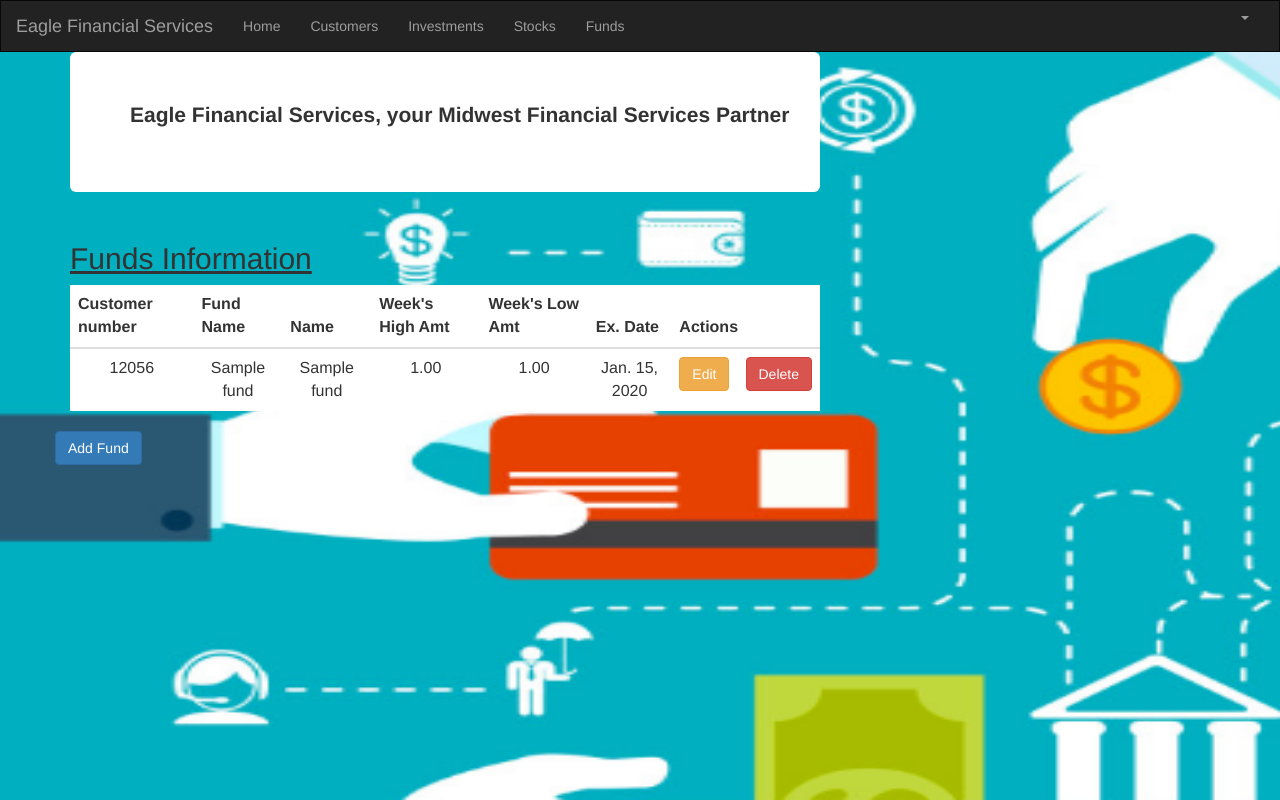
After one commit to jayasindhura/EFS, a Django app: page /fund_list in a window 1280 px wide. The commit adds this page. Run offline with Django 3.2, Linux system fonts and the light colour scheme; a user stored in the database is signed in; data comes from the database, SQL or seed files in the repository; tables that the repository leaves empty hold one stand-in row (values such as "Sample post"); some libraries are stand-ins or nearby versions.

Commit message:
New table Funds

```diff
--- a/portfolio/models.py
+++ b/portfolio/models.py
@@ -69,3 +69,21 @@ class Stock(models.Model):
 
     def initial_stock_value(self):
         return self.shares * self.purchase_price
+
+class Fund(models.Model):
+    customer = models.ForeignKey(Customer, on_delete=models.CASCADE, related_name='funds')
+    fund_name = models.CharField(max_length=10)
+    name = models.CharField(max_length=50)
+    weeks_high_amt = models.DecimalField(max_digits=10, decimal_places=2)
+    weeks_low_amt = models.DecimalField(max_digits=10, decimal_places=2)
+    ex_date = models.DateField(default=timezone.now, blank=True, null=True)
+
+    def created(self):
+        self.recent_date = timezone.now()
+        self.save()
+
+    def __str__(self):
+        return str(self.customer)
+
+    def initial_profit_value(self):
+        return self.weeks_high_amt - self.weeks_low_amt
--- a/portfolio/templates/portfolio/base.html
+++ b/portfolio/templates/portfolio/base.html
@@ -72,6 +72,7 @@
                 <li><a href="{% url 'portfolio:customer_list' %}">Customers</a></li>
                <li><a href="{% url 'portfolio:investment_list' %}">Investments</a></li>
                 <li><a href="{% url 'portfolio:stock_list' %}">Stocks</a></li>
+                <li><a href="{% url 'portfolio:fund_list' %}">Funds</a></li>
 
             </ul>
             <ul class="nav navbar-nav navbar-right">
@@ -141,6 +142,17 @@
                                 </div>
                             </div>
                         </div>
+                        <div class="col-md-3">
+                            <div class="thumbnail">
+                                <img src="{% static "images/funds.jpg" %}" alt="funds"/>
+                                <div class="caption">
+                                    <h2>Funds</h2>
+                                    <p>Our team also provides advises for investing on Funds wisely</p>
+                                    <p><a class="btn btn-default" href="{% url 'portfolio:fund_list' %}" role="button">View
+                                        details &raquo;</a></p>
+                                </div>
+                            </div>
+                        </div>
 
                     </div>
                 </div>
--- /dev/null
+++ b/portfolio/templates/portfolio/fund_list.html
@@ -0,0 +1,59 @@
+{% extends 'portfolio/base.html' %}
+{% block content %}
+
+<html lang="en">
+    <body>
+
+    <body>
+    <style>
+        body {
+            background-color: beige;
+        }
+    </style>
+  <header class="jumbotron my-4 table-responsive" style="background: white">
+      <p class="lead text-nowrap"><b>Eagle Financial Services, your Midwest Financial Services Partner</b></p>
+         </header>
+    <div class="row">
+        <h2 style="padding-left: 15Px"><u>Funds Information</u></h2>
+    </div>
+    <div>
+        <table class="table table-hover table-responsive-lg text-center">
+            <thead>
+            <tr bgcolor="white">
+                <th>Customer number</th>
+                <th>Fund Name</th>
+                <th>Name</th>
+                <th>Week's High Amt</th>
+                <th>Week's Low Amt</th>
+                <th>Ex. Date</th>
+                <th colspan="3">Actions</th>
+            </tr>
+            </thead>
+            <tbody>
+            {% for fund in funds %}
+                <tr bgcolor="white">
+                    <td>{{ fund.customer }}</td>
+                    <td>{{ fund.fund_name }}</td>
+                    <td>{{ fund.name }}</td>
+                    <td>{{ fund.weeks_high_amt }}</td>
+                    <td>{{ fund.weeks_low_amt }}</td>
+                    <td>{{ fund.ex_date }}</td>
+                    <td><a href="{% url 'portfolio:fund_edit' pk=fund.pk %}"
+                           class="btn btn-warning">Edit</a></td>
+                    <td><a href="{% url 'portfolio:fund_delete' pk=fund.pk %}"
+                    onclick="return confirm('Are you sure you want to delete?')"
+                    class="btn btn-danger">Delete</a>
+                    </td>
+                </tr>
+            {% endfor %}
+            </tbody>
+        </table>
+
+     <div class="row">
+            <a href="{% url 'portfolio:fund_new' %}" class="row"><span
+                    class="btn btn-primary">Add Fund</span></a>
+        </div>
+    </div>
+    </body>
+    </html>
+{% endblock %}
--- a/portfolio/urls.py
+++ b/portfolio/urls.py
@@ -9,6 +9,7 @@ urlpatterns = [
     path('customer_list', views.customer_list, name='customer_list'),
     path('customer/<int:pk>/edit/', views.customer_edit, name='customer_edit'),
     path('customer/<int:pk>/delete/', views.customer_delete, name='customer_delete'),
+
     path('stock_list', views.stock_list, name='stock_list'),
     path('stock/create/', views.stock_new, name='stock_new'),
     path('stock/<int:pk>/edit/', views.stock_edit, name='stock_edit'),
@@ -18,5 +19,11 @@ urlpatterns = [
     path('investment/create/', views.investment_new, name='investment_new'),
     path('investment/<int:pk>/edit/', views.investment_edit, name='investment_edit'),
     path('investment/<int:pk>/delete/', views.investment_delete, name='investment_delete'),
+
+    path('fund_list', views.fund_list, name='fund_list'),
+    path('fund/create/', views.fund_new, name='fund_new'),
+    path('fund/<int:pk>/edit/', views.fund_edit, name='fund_edit'),
+    path('fund/<int:pk>/delete/', views.fund_delete, name='fund_delete'),
+
     path('signup/', views.signup_view, name="signup")
 ]
--- a/portfolio/views.py
+++ b/portfolio/views.py
@@ -143,3 +143,47 @@ def signup_view(request):
     else:
         form = UserCreationForm()
     return render(request, 'portfolio/signup.html', {'form': form})
+
+@login_required
+def fund_list(request):
+   funds = Fund.objects.filter(ex_date__lte=timezone.now())
+   return render(request, 'portfolio/fund_list.html', {'funds': funds})
+
+@login_required
+def fund_new(request):
+   if request.method == "POST":
+       form = FundForm(request.POST)
+       if form.is_valid():
+           fund = form.save(commit=False)
+           fund.created_date = timezone.now()
+           fund.save()
+           funds = Fund.objects.filter(ex_date__lte=timezone.now())
+           return render(request, 'portfolio/fund_list.html',
+                         {'funds': funds})
+   else:
+       form = FundForm()
+       # print("Else")
+   return render(request, 'portfolio/fund_new.html', {'form': form})
+
+@login_required
+def fund_edit(request, pk):
+   fund = get_object_or_404(Fund, pk=pk)
+   if request.method == "POST":
+       form = FundForm(request.POST, instance=fund)
+       if form.is_valid():
+           fund = form.save()
+           # fund.customer = fund.id
+           fund.updated_date = timezone.now()
+           fund.save()
+           funds = Fund.objects.filter(ex_date__lte=timezone.now())
+           return render(request, 'portfolio/fund_list.html', {'funds': funds})
+   else:
+       # print("else")
+       form = FundForm(instance=fund)
+   return render(request, 'portfolio/fund_edit.html', {'form': form})
+
+@login_required
+def fund_delete(request, pk):
+   fund = get_object_or_404(Fund, pk=pk)
+   fund.delete()
+   return redirect('portfolio:fund_list')
```
Also changed, not shown: portfolio/admin.py (+8 -1 lines), portfolio/forms.py (+6 -1 lines), portfolio/templates/portfolio/fund_delete.html (added, +9 -0 lines), portfolio/templates/portfolio/fund_edit.html (added, +13 -0 lines), portfolio/templates/portfolio/fund_new.html (added, +11 -0 lines), portfolio/templates/portfolio/home.html (+12 -0 lines), portfolio/migrations/0003_fund.py (added), portfolio/static/images/funds.jpg (added).
